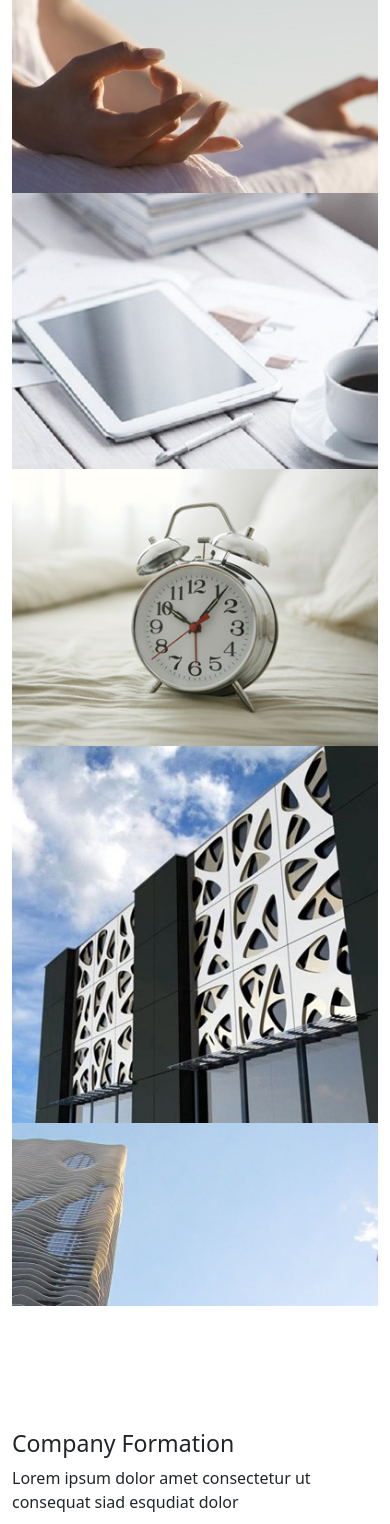
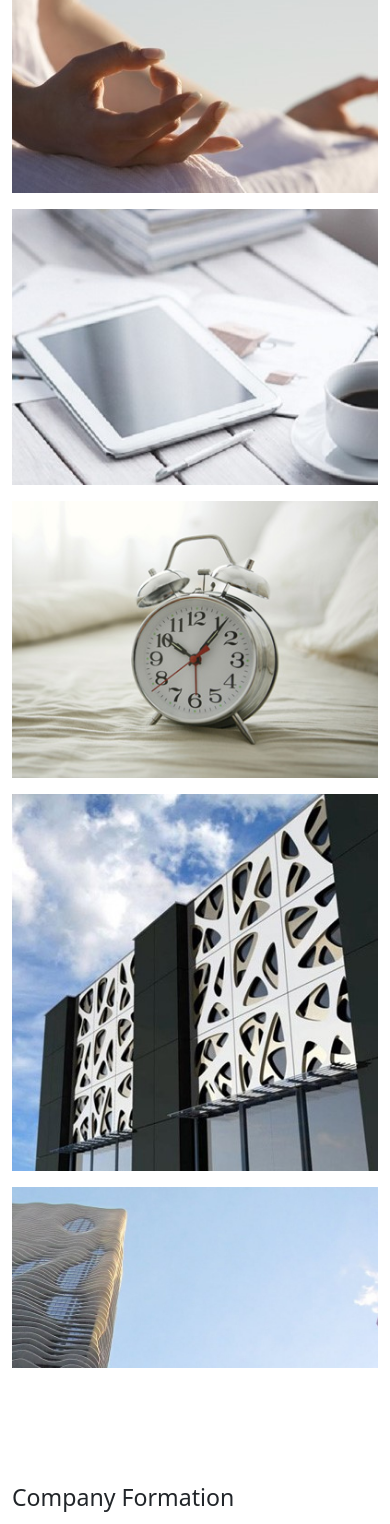
Before and after one commit to Fatemeh-Shirafkan/FirstReactProject, a React (Vite) app: page / in a window 390 px wide. Shown: the part 3711-5235 px from the top of the page. Built offline with nearby package versions, Linux system fonts and the light colour scheme.

Commit message:
Responsive Portfolio part

```diff
--- a/src/components/Portfolio/Portfolio.jsx
+++ b/src/components/Portfolio/Portfolio.jsx
@@ -13,20 +13,20 @@ export default function Portfolio() {
         </div>
 
         <div className='row'>
-          <div className='col-xs-12 col-sm-6 col-md-4 mb-md-4'>
+          <div className='col-12 col-md-4 mb-3'>
             <img className='portfolio_img' src="./public/Portfolio/01.jpg" alt="" />
           </div>
-          <div className='col-xs-12 col-sm-6 col-md-4 mb-md-4'>
+          <div className='col-12 col-md-4 mb-3'>
             <img className='portfolio_img' src="./public/Portfolio/02.jpg" alt="" />
           </div>
-          <div className='col-xs-12 col-sm-6 col-md-4 mb-md-4'>
+          <div className='col-12 col-md-4 mb-3'>
             <img className='portfolio_img' src="./public/Portfolio/03.jpg" alt="" />
           </div>
 
-          <div className='col-xs-12 col-sm-6 col-md-4 mab-4'>
+          <div className='col-12 col-md-4 mb-3'>
             <img className='portfolio_img' src="./public/Portfolio/04.jpg" alt="" />
           </div>
-          <div className='col-xs-12 col-sm-6 col-md-8 mb-4'>
+          <div className='col-12 col-md-8 mb-3'>
             <img className='portfolio_img' src="./public/Portfolio/05.jpg" alt="" />
           </div>
         </div>
```
Also changed, not shown: public/Portfolio/05.jpg.
